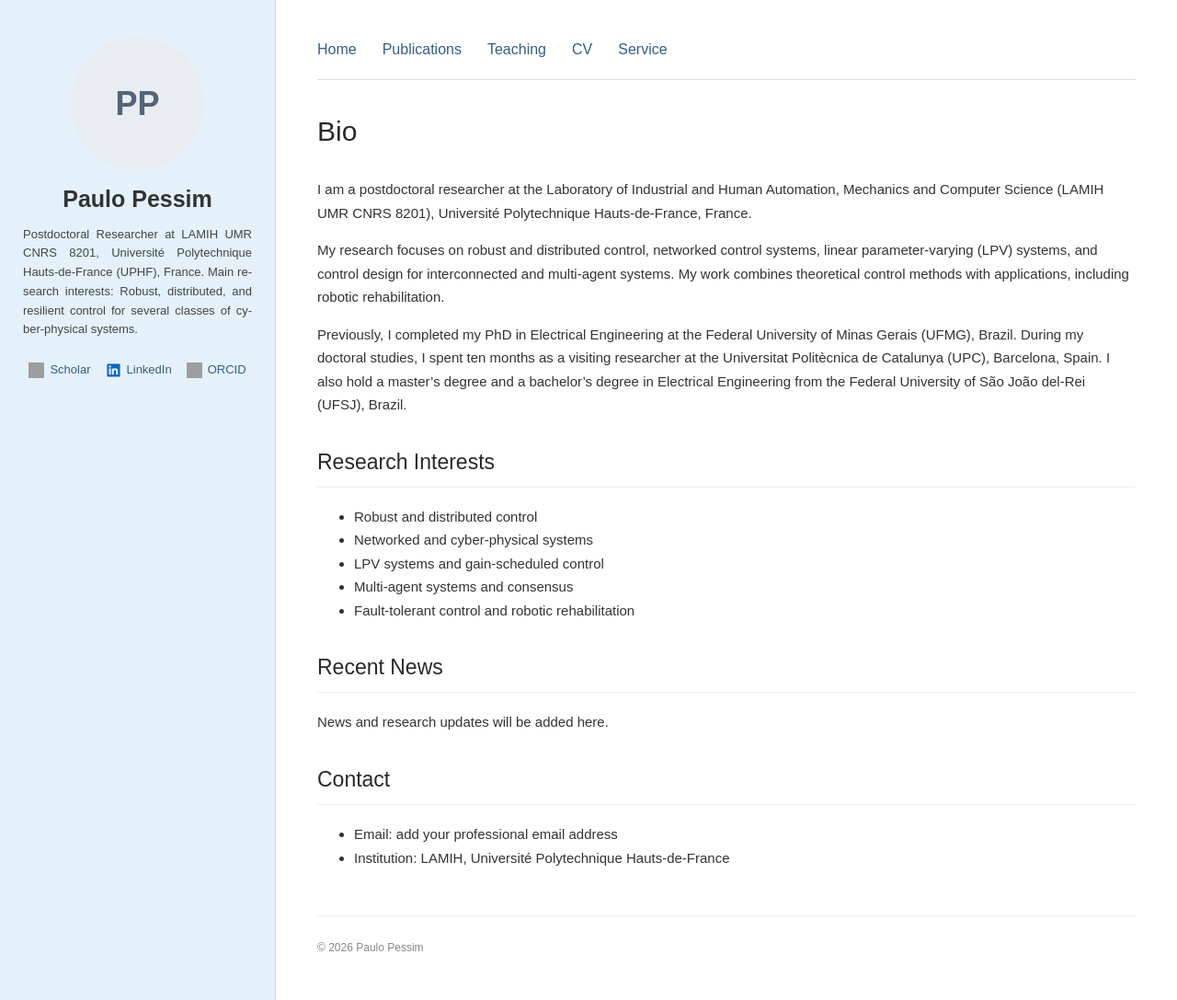
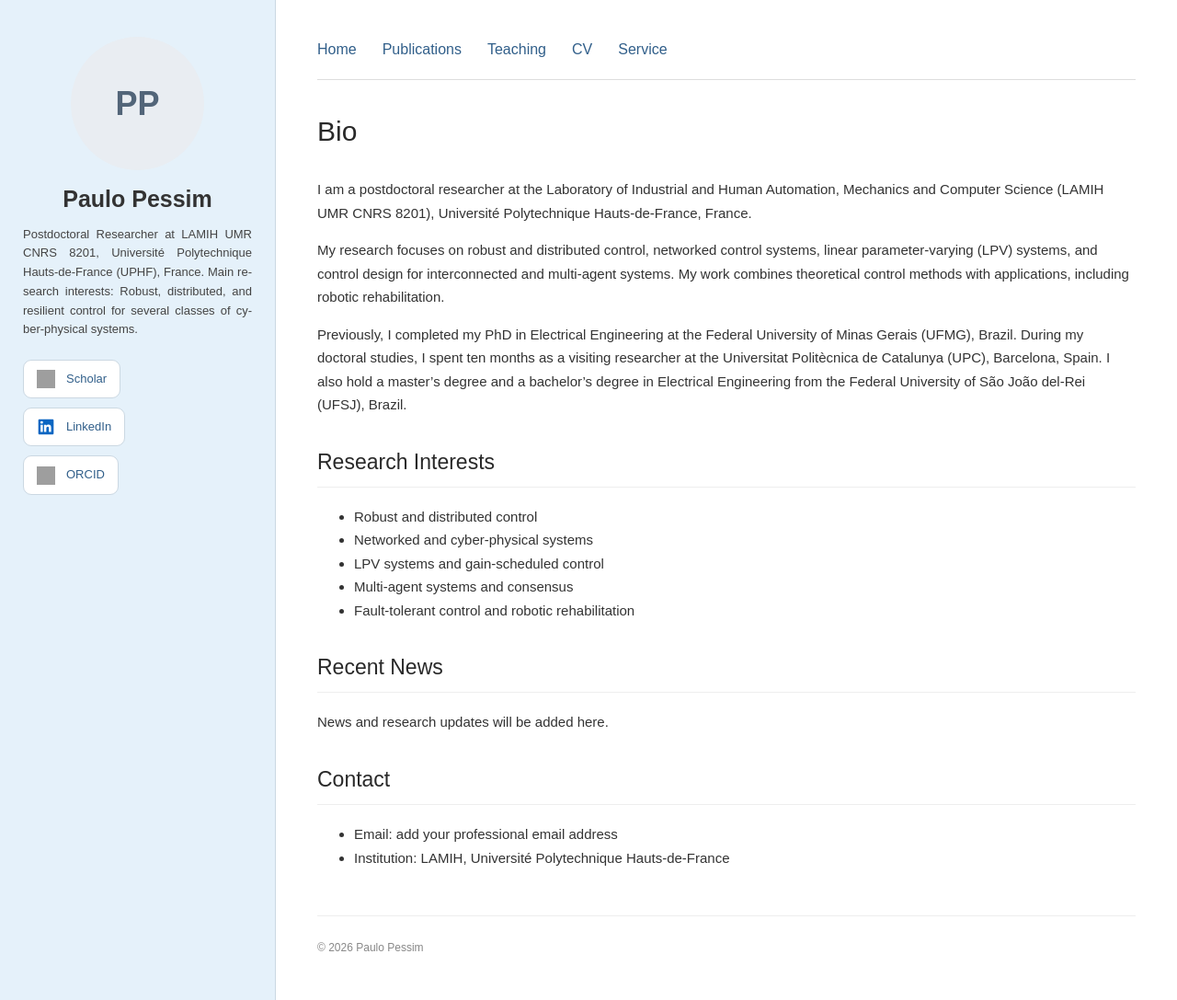
Before and after one commit to ppessim/ppessim.github.io, a Jekyll site: the page built from index.md, in a window 1280 px wide and 1087 px high. Shown: the whole window at 92% size. Built offline with Jekyll 4.4.1, drawn with Linux system fonts in a browser that asks for light colours; grey boxes are pictures that could not be loaded.

Commit message:
Update style.css

```diff
--- a/assets/css/style.css
+++ b/assets/css/style.css
@@ -83,39 +83,47 @@ body {
   text-align: justify;
   hyphens: auto;
 }
-
-
 .social-links {
   display: flex;
-  flex-direction: row;
-  flex-wrap: wrap;
-  justify-content: center;
-  align-items: center;
-  gap: 10px 16px;
+  flex-direction: column;
+  align-items: flex-start;
+  gap: 10px;
   margin-top: 20px;
 }
 
 .social-links a {
   display: inline-flex;
   align-items: center;
-  gap: 6px;
+  gap: 12px;
+  width: fit-content;
+  padding: 9px 14px;
   color: #315f8a;
   text-decoration: none;
   font-size: 13px;
-  white-space: nowrap;
+  border: 1px solid #cbd8e2;
+  border-radius: 9px;
+  background: #fff;
+  transition: background 0.2s ease, border-color 0.2s ease;
 }
 
 .social-links a:hover {
   color: #173e60;
-  text-decoration: underline;
+  background: #e5f1fa;
+  border-color: #9ebbd2;
+  text-decoration: none;
 }
 
 .social-icon {
   display: block;
-  width: 17px;
-  height: 17px;
+  width: 20px;
+  height: 20px;
+  padding: 0;
   flex-shrink: 0;
+  border: none;
+  border-radius: 0;
+  background: transparent;
 }
+
 
 
 /* Main content column */
```
